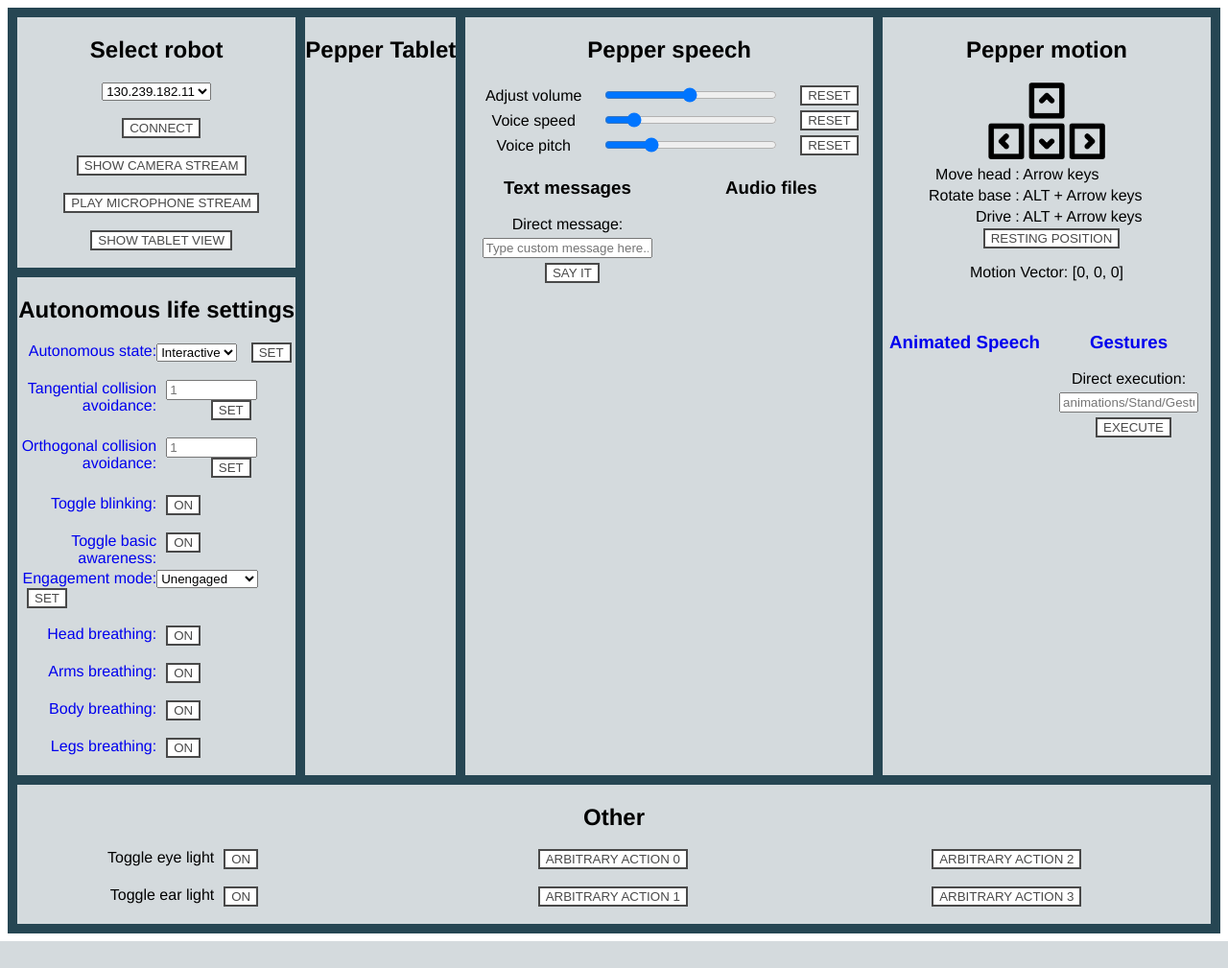
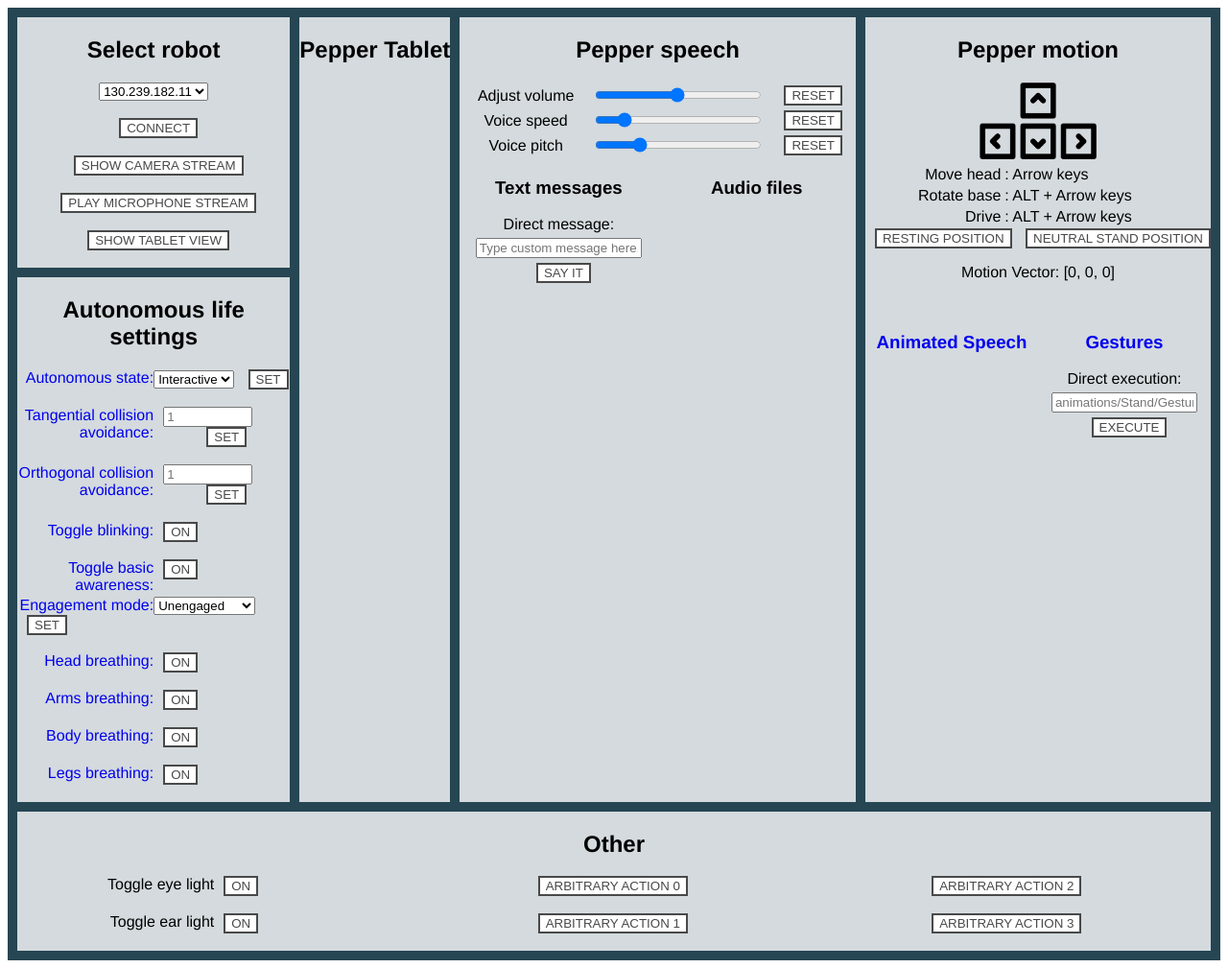
Before and after one commit to frietz58/WoZ4U, a Flask app: template templates/index.html in a window 1280 px wide. Shown: the whole page at 96% size. Before the commit the page ends 981 px from the top, so only its background shows below. Run offline with Flask 2, Linux system fonts and the light colour scheme; the template is opened without the code that fills it, so the values that code supplies are empty.

Commit message:
Add btn for neutral stand position

```diff
--- a/server.py
+++ b/server.py
@@ -452,6 +452,16 @@ def resting_position():
         "status": "entering resting position move"
     }
 
+@app.route("/netural_stand_position")
+def netural_stand_position():
+    posture_srv = qi_session.service("ALRobotPosture")
+    posture_srv.goToPosture("Stand", 0.5)
+
+    return {
+        "status": "entering 'Stand' posture"
+    }
+
+
 @app.route("/move_joint")
 def move_joint():
     axis = request.args.get("axis", type=str)
--- a/templates/index.html
+++ b/templates/index.html
@@ -357,6 +357,15 @@
   function enter_resting_pos() {
     $.getJSON(
       "/resting_position",
+      function(data){
+        console.log(data);
+      }
+    )
+  }
+
+  function netural_stand_position() {
+    $.getJSON(
+      "/netural_stand_position",
       function(data){
         console.log(data);
       }
@@ -906,6 +915,13 @@
         onclick="enter_resting_pos()">
         Resting position
       </button>
+      <button
+        title="Put pepper in resting position"
+        class="example_c"
+        id="resting_pos_btn"
+        onclick="netural_stand_position()">
+       Neutral stand position
+      </button>
       <p>Motion Vector: <span id="motion_vector">[0, 0, 0]</span></p>
     </div>
     <br>
```
Lines whose indentation alone changed are shown as unchanged.
